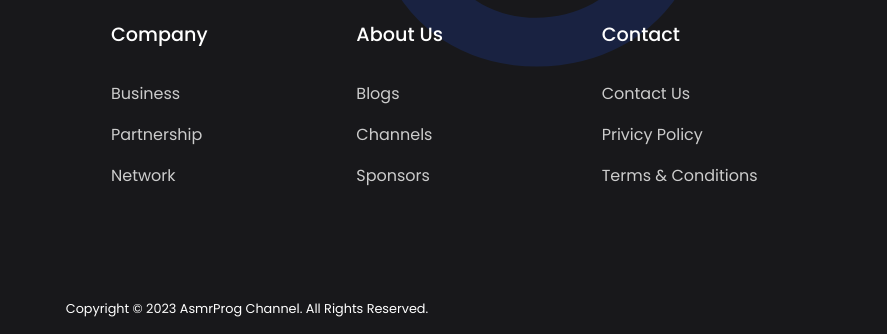
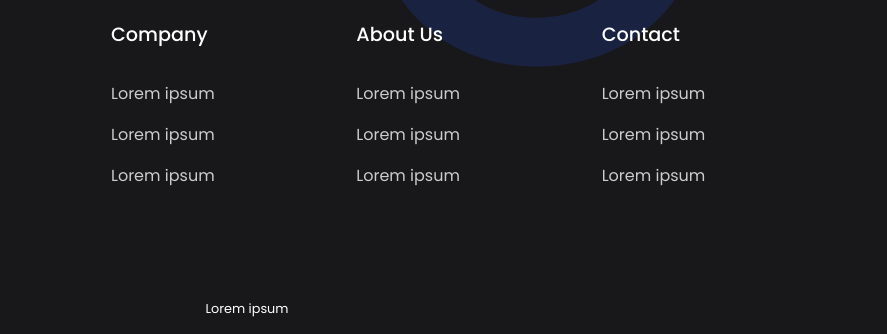
Before and after one commit to stormmcwiki/stormmcwiki.github.io, a plain HTML site: page index.html in a window 1280 px wide. Shown: the part 660-994 px from the top of the page, 393-1280 px from the left. Drawn offline with nearby package versions, Linux system fonts and the light colour scheme; a script that the page names is missing.

Commit message:
Update index.html

```diff
--- a/index.html
+++ b/index.html
@@ -62,26 +62,26 @@
         </div>
         <div class="column">
             <h4>Company</h4>
-            <a href="#">Business</a>
-            <a href="#">Partnership</a>
-            <a href="#">Network</a>
+            <a href="#">Lorem ipsum</a>
+            <a href="#">Lorem ipsum</a>
+            <a href="#">Lorem ipsum</a>
         </div>
         <div class="column">
             <h4>About Us</h4>
-            <a href="#">Blogs</a>
-            <a href="#">Channels</a>
-            <a href="#">Sponsors</a>
+            <a href="#">Lorem ipsum</a>
+            <a href="#">Lorem ipsum</a>
+            <a href="#">Lorem ipsum</a>
         </div>
         <div class="column">
             <h4>Contact</h4>
-            <a href="#">Contact Us</a>
-            <a href="#">Privicy Policy</a>
-            <a href="#">Terms & Conditions</a>
+            <a href="#">Lorem ipsum</a>
+            <a href="#">Lorem ipsum</a>
+            <a href="#">Lorem ipsum</a>
         </div>
     </footer>
 
     <div class="copyright">
-        Copyright © 2023 AsmrProg Channel. All Rights Reserved.
+        Lorem ipsum
     </div>
 
 
```
